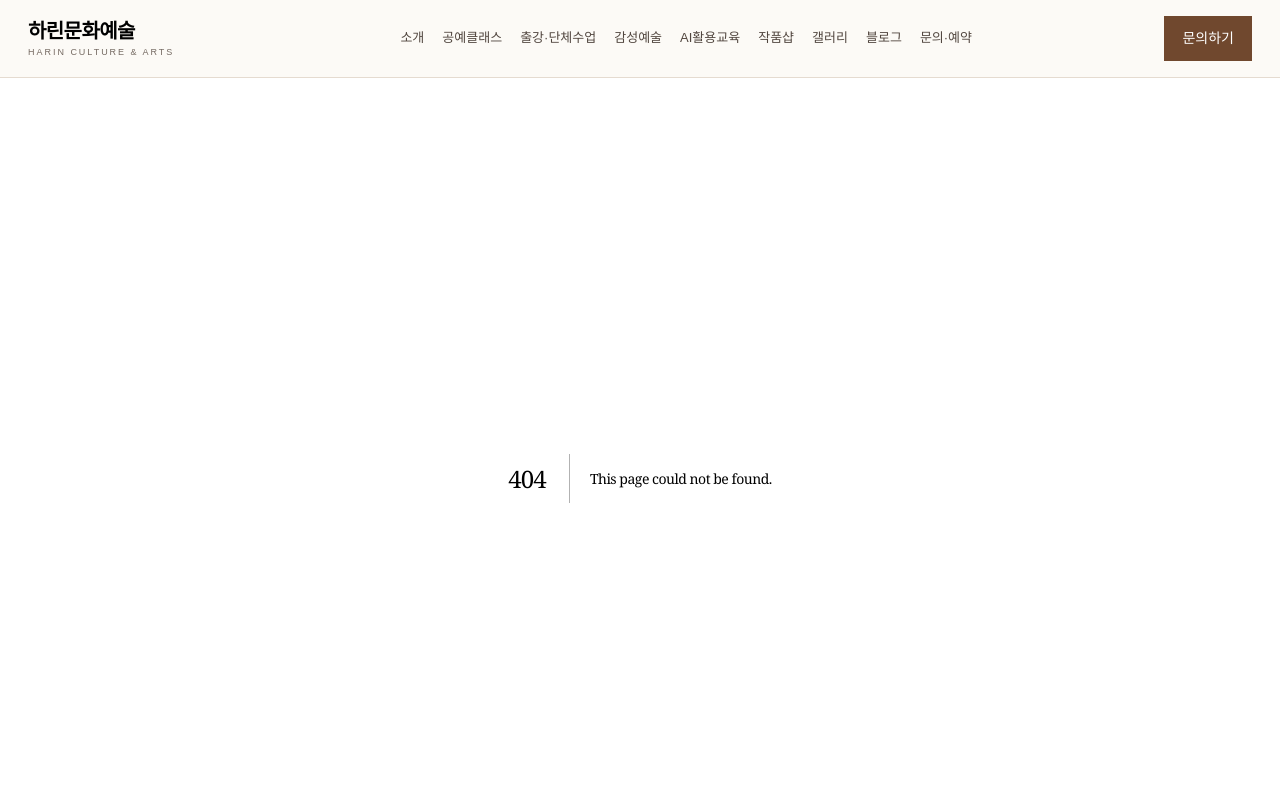
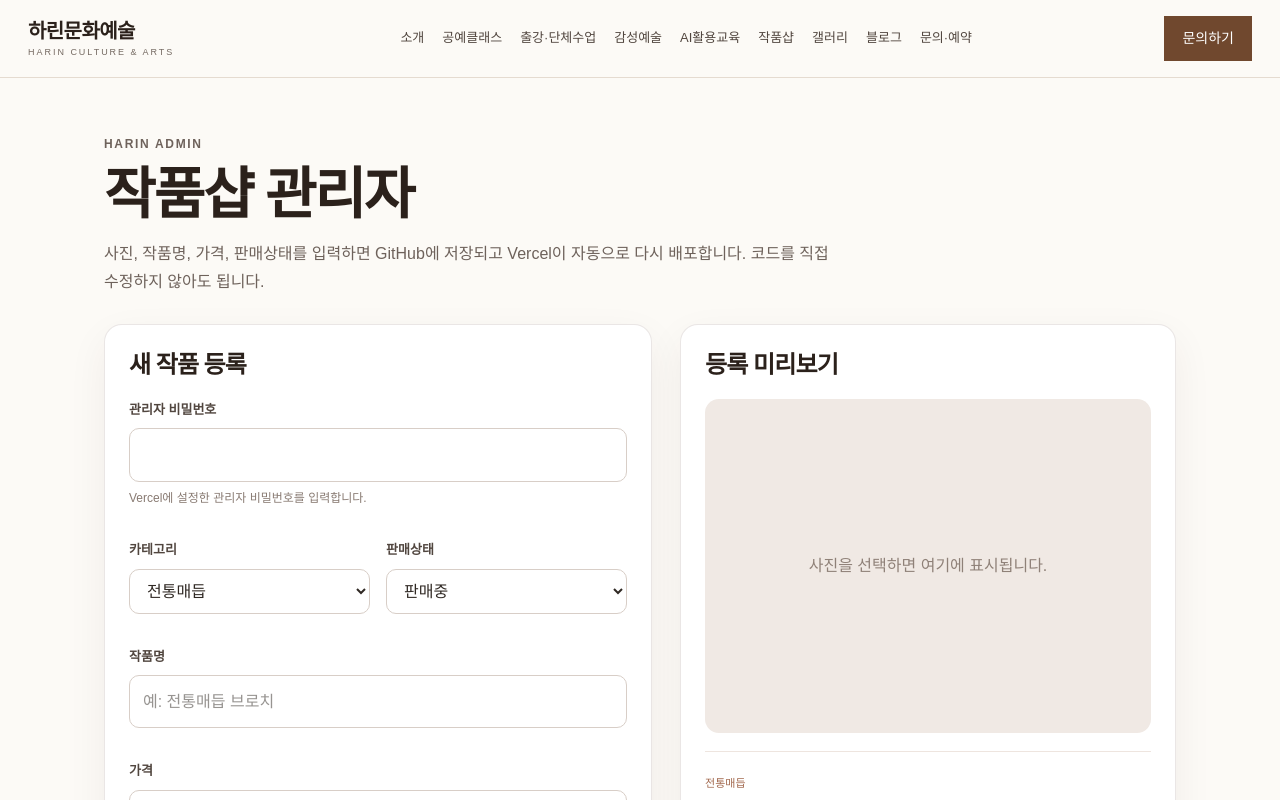
Before and after one commit to harinstudio26/harinart, a Next.js app: page /admin in a window 1280 px wide. Before the commit this address had no page. Shown: the top 800 px of the page. Built offline with nearby package versions, Linux system fonts and the light colour scheme.

Commit message:
작품샵 관리자 페이지 경로 추가

```diff
--- /dev/null
+++ b/app/admin/page.tsx
@@ -0,0 +1,11 @@
+import type { Metadata } from 'next';
+import { AdminPanel } from './admin-panel';
+
+export const metadata:Metadata={
+  title:'작품샵 관리자',
+  robots:{index:false,follow:false},
+};
+
+export default function AdminPage(){
+  return <AdminPanel/>;
+}
```
